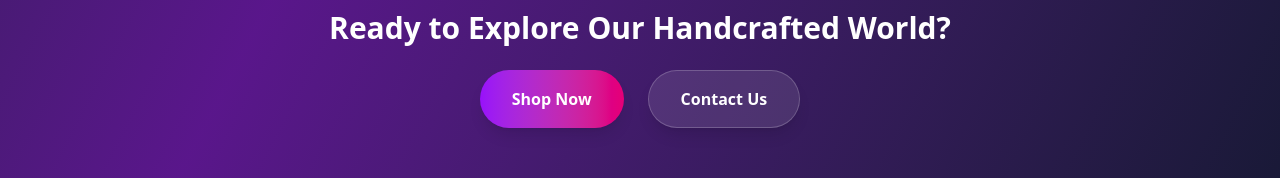
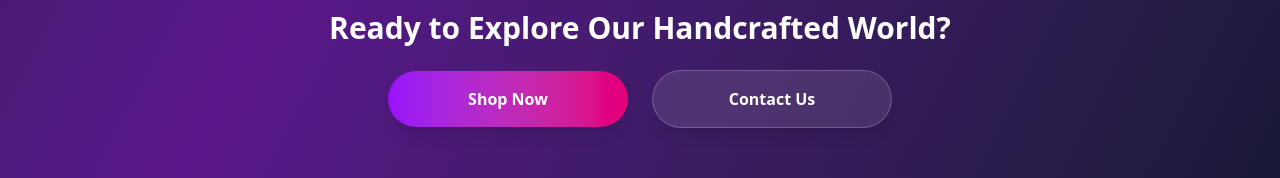
Before and after one commit to 98991536151948827743/98987715511511484677, a React (Vite) app: page /about in a window 1280 px wide. Shown: the part 1948-2126 px from the top of the page. Built offline with nearby package versions, Linux system fonts and the light colour scheme.

Commit message:
Update all changes

```diff
--- a/src/pages/AboutPage.jsx
+++ b/src/pages/AboutPage.jsx
@@ -101,14 +101,15 @@ export default function AboutPage() {
         <h2 className="text-3xl font-bold text-white mb-6 animate-fade-in-up">
           Ready to Explore Our Handcrafted World?
         </h2>
-        <div className="flex flex-col sm:flex-row justify-center space-y-4 sm:space-y-0 sm:space-x-6 animate-fade-in-up" style={{ animationDelay: '0.6s' }}>
-          <Link to="/accessories" className="inline-flex items-center px-8 py-4 bg-gradient-to-r from-purple-600 to-pink-600 text-white font-bold rounded-full shadow-lg hover:from-purple-700 hover:to-pink-700 transition-all duration-300 transform hover:scale-105" >
-            Shop Now
-          </Link>
-          <Link to="/contact" className="inline-flex items-center px-8 py-4 bg-white/10 text-white font-bold rounded-full border border-white/20 shadow-lg hover:bg-white/20 transition-all duration-300 transform hover:scale-105" >
-            Contact Us
-          </Link>
-        </div>
+<div className="flex flex-col items-center justify-center space-y-4 sm:flex-row sm:space-y-0 sm:space-x-6 animate-fade-in-up sm:text-center" style={{ animationDelay: '0.6s' }}>
+  <Link to="/accessories" className="w-60 text-center inline-flex items-center justify-center px-8 py-4 bg-gradient-to-r from-purple-600 to-pink-600 text-white font-bold rounded-full shadow-lg hover:from-purple-700 hover:to-pink-700 transition-all duration-300 transform hover:scale-105">
+    Shop Now
+  </Link>
+  <Link to="/contact" className="w-60 text-center inline-flex items-center justify-center px-8 py-4 bg-white/10 text-white font-bold rounded-full border border-white/20 shadow-lg hover:bg-white/20 transition-all duration-300 transform hover:scale-105">
+    Contact Us
+  </Link>
+</div>
+
       </section>
       <style jsx>{`
         @keyframes fadeInDown {
--- a/src/pages/AboutPages.md
+++ b/src/pages/AboutPages.md
@@ -12,3 +12,7 @@ https://react-icons.github.io/react-icons/icons/io/
 
 timebachaogfbanao 😂
 git add . && git commit -m "Update all changes" && git push origin main
+
+
+git fetch origin
+git reset --hard origin/main
--- a/src/pages/AccessoriesPage.jsx
+++ b/src/pages/AccessoriesPage.jsx
@@ -205,7 +205,7 @@ export default function AccessoriesPage() {
             </div>
           ))}
         </div>
-        {!showAll && (<div className="flex   justify-center mt-9 space-y-4 sm:space-y-0 sm:space-x-6 animate-fade-in-up sm:text-center" style={{ animationDelay: '0.6s' }} >
+        {!showAll && (<div className="flex   justify-center mt-9 space-y-4 sm:space-y-0 sm:space-x-6 animate-fade-in-up " style={{ animationDelay: '0.6s' }} >
             <button onClick={() => setShowAll(true)} className="text-center inline-flex items-center px-8 py-4 bg-gradient-to-r from-purple-600 to-pink-600 text-white font-bold rounded-full shadow-lg hover:from-purple-700 hover:to-pink-700 transition-all duration-300 transform hover:scale-105" >
             View More
         </button>
```
